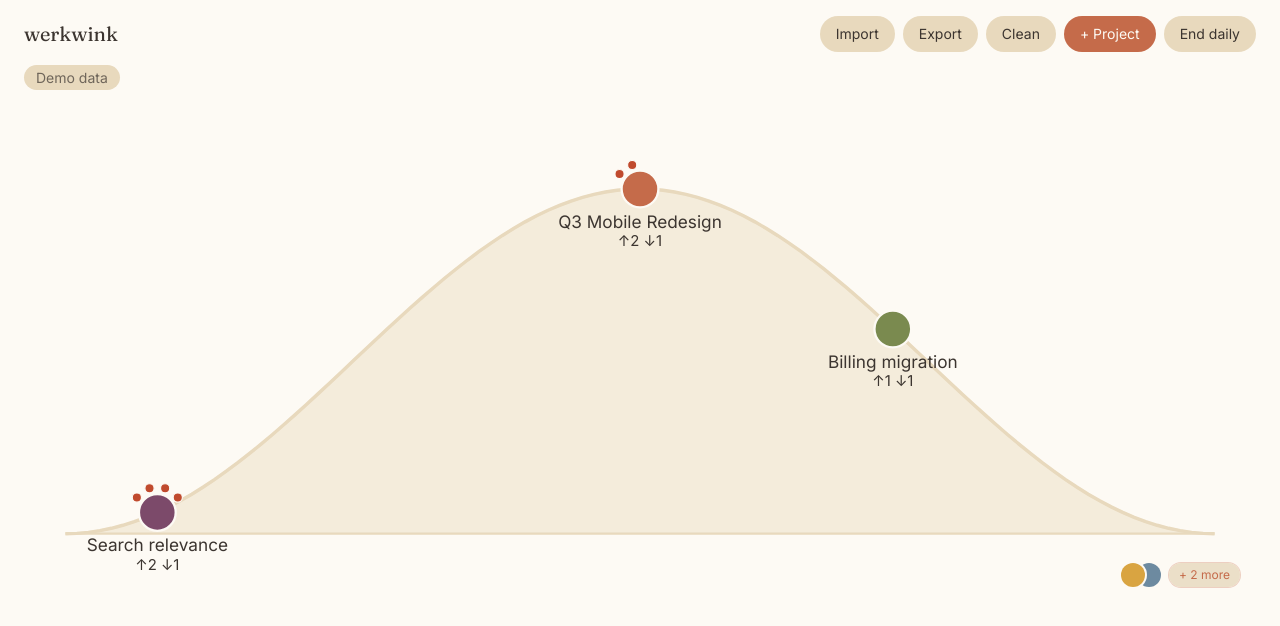
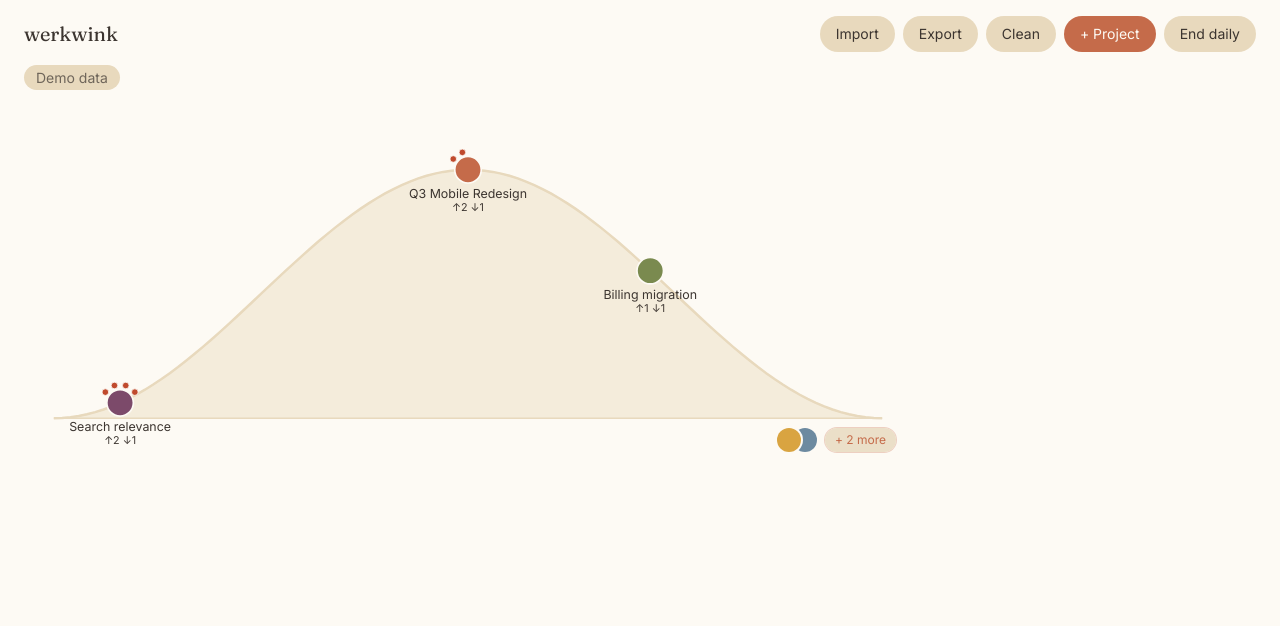
Before and after one commit to jesprider/werkwink, a Vue app: page /projects in a window 1280 px wide. Shown: the top 626 px of the page. Built offline with nearby package versions, Linux system fonts and the light colour scheme.

Commit message:
Fix chart resize when side panel opens
Use a full-width two-column grid with a permanently reserved panel
column so the hill chart keeps a stable size when selecting dots.

Co-authored-by: Cursor <cursoragent@cursor.com>

```diff
--- a/src/components/ChartWorkspace.vue
+++ b/src/components/ChartWorkspace.vue
@@ -31,8 +31,8 @@ function onOpen(id: string) {
 </script>
 
 <template>
-  <div class="mx-auto flex max-w-[1400px] items-start gap-6">
-    <div class="relative min-w-0 flex-1">
+  <div class="grid w-full grid-cols-[minmax(0,1fr)_20rem] items-start gap-6">
+    <div class="relative min-w-0">
       <p
         v-if="chartBlockMessage"
         role="status"
@@ -57,6 +57,7 @@ function onOpen(id: string) {
         @click="emit('click', $event)"
       />
     </div>
+    <div class="w-80 shrink-0">
       <SidePanel
         v-if="panelProject && selectedTrackableId"
         :project="panelProject"
@@ -65,4 +66,5 @@ function onOpen(id: string) {
         @close="emit('closePanel')"
       />
     </div>
+  </div>
 </template>
```
Also changed, not shown: 1 other file (tests, documents, lock files or other folders). Lines whose indentation alone changed are shown as unchanged.
